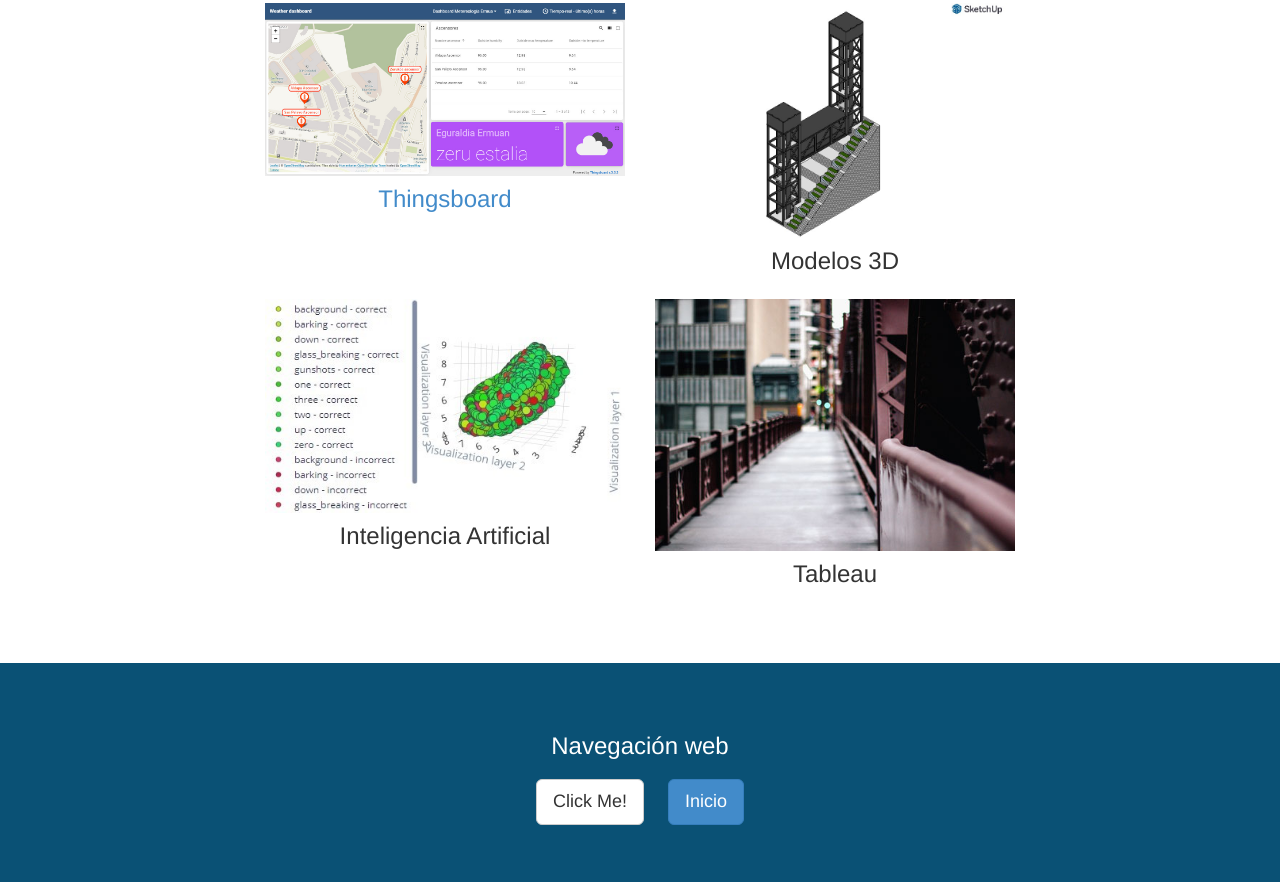
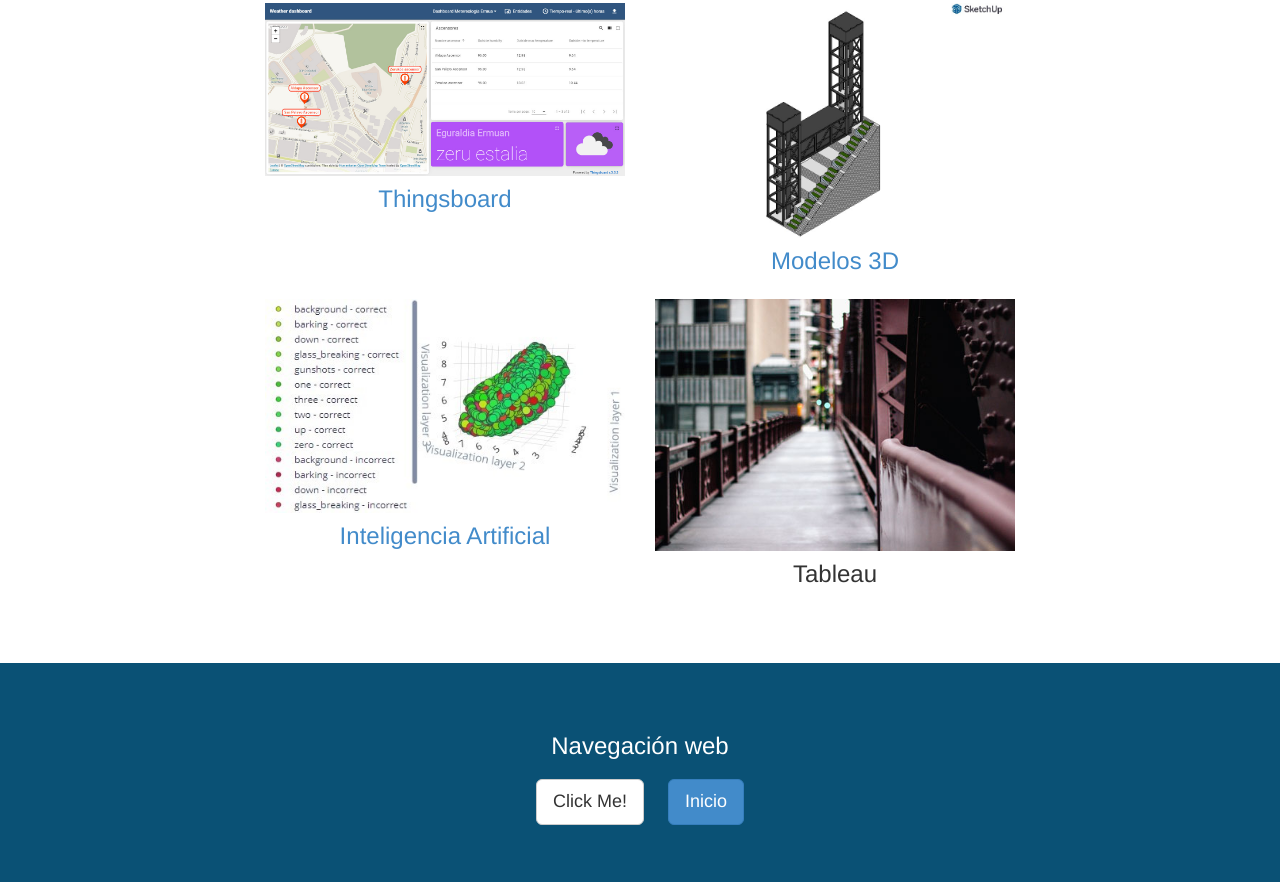
Before and after one commit to InigoZalaya/InigoZalaya.github.io, a plain HTML site: page index.html in a window 1280 px wide. Shown: the part 2506-3388 px from the top of the page. Drawn offline with Linux system fonts and the light colour scheme; grey boxes are pictures that could not be loaded.

Commit message:
Add files via upload

```diff
--- a/index.html
+++ b/index.html
@@ -127,7 +127,7 @@
           <div class="col-md-4 text-center">
             <div class="portfolio-item">
               <a href="#"><img class="img-portfolio img-responsive" src="img/portfolio-2.jpg"></a>
-              <h4><a target="_blank" href="https://sketchfab.com/3d-models/maqueta-ascensor-ermua-b91a3d6e2c444c1ba614a728edb0df41"></a>Modelos 3D</a></h4>
+              <h4><a target="_blank" href="https://sketchfab.com/3d-models/maqueta-ascensor-ermua-b91a3d6e2c444c1ba614a728edb0df41">Modelos 3D</a></h4>
             </div>
           </div>
         </div>
@@ -135,7 +135,7 @@
           <div class="col-md-4 col-md-offset-2 text-center">
             <div class="portfolio-item">
               <a href="https://studio.edgeimpulse.com/public/65423/latest"><img class="img-portfolio img-responsive" src="img/portfolio-3.jpg"></a>
-              <h4><a target="_blank" href="https://studio.edgeimpulse.com/public/65423/latest"></a>Inteligencia Artificial</a></h4>
+              <h4><a target="_blank" href="https://studio.edgeimpulse.com/public/65423/latest">Inteligencia Artificial</a></h4>
             </div>
           </div>
           <div class="col-md-4 text-center">
```
